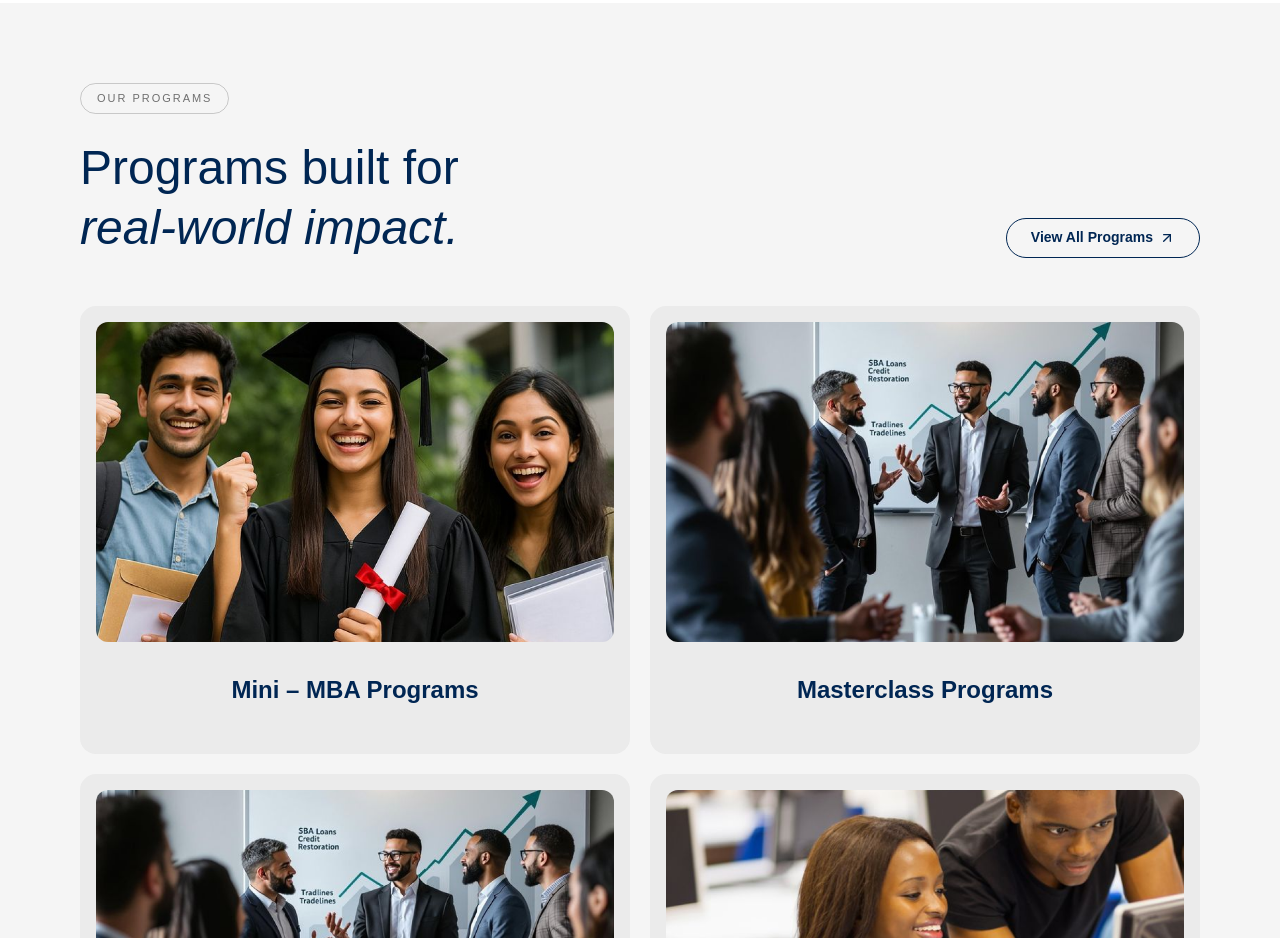
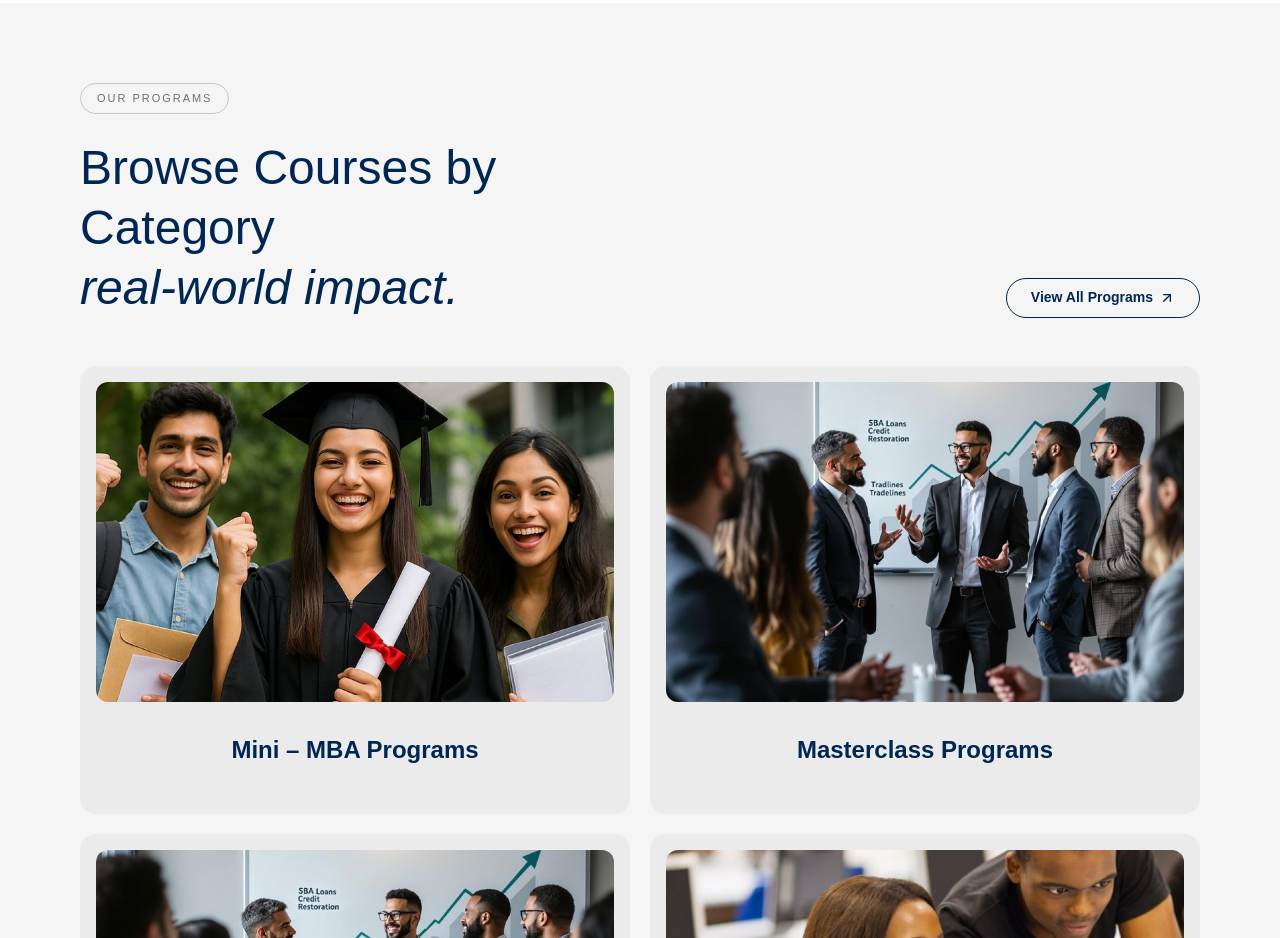
Before and after one commit to Greenmouse-Experts/guardmasters-new, a React (Vite) app: page /home in a window 1280 px wide. Shown: the part 2220-3158 px from the top of the page. Built offline with nearby package versions, Linux system fonts and the light colour scheme.

Commit message:
title update

```diff
--- a/src/routes/home/-components/Courses.tsx
+++ b/src/routes/home/-components/Courses.tsx
@@ -29,7 +29,7 @@ export default function Courses() {
               Our Programs
             </span>
             <h2 className="max-w-xl text-4xl leading-tight font-light text-secondary md:text-5xl">
-              Programs built for
+              Browse Courses by Category
               <br />
               <em className="italic font-light">real-world impact.</em>
             </h2>
```
